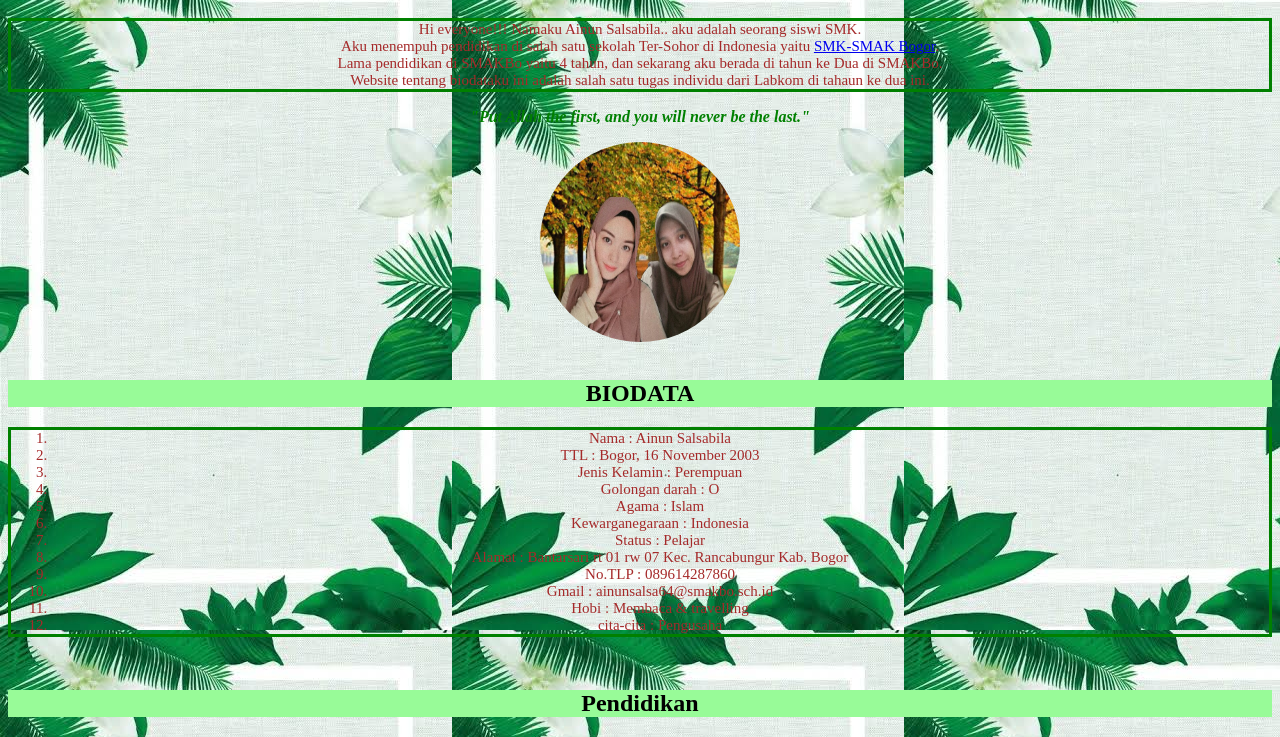
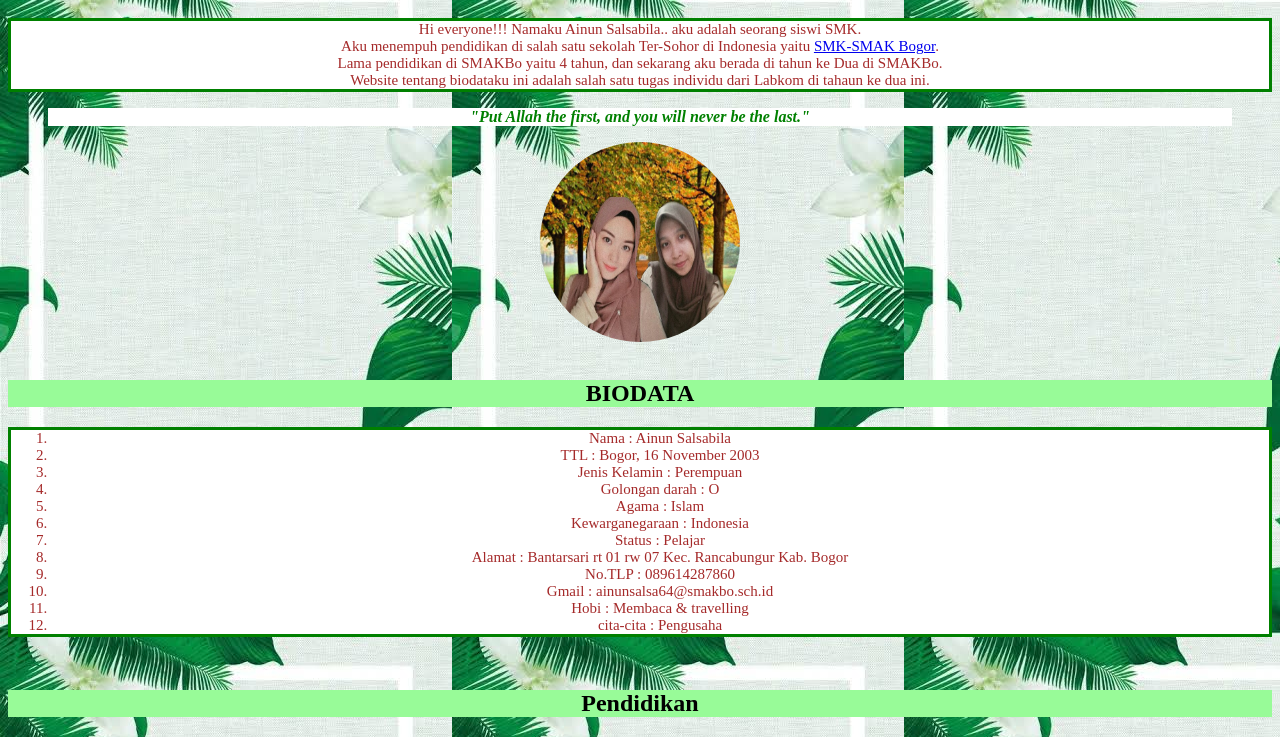
Before and after one commit to ainunsalsa64/AinunSalsabila.github.io, a plain HTML site: page index.html in a window 1280 px wide. Shown: the part 48-785 px from the top of the page. Drawn offline with Linux system fonts and the light colour scheme.

Commit message:
Add files via upload

```diff
--- a/index.css
+++ b/index.css
@@ -5,7 +5,9 @@ body {
 h1 { background-color: palegreen;
   color: white;
 }
-blockquote { color: green;
+blockquote {
+  background-color: white;
+  color: green;
 }
 img {
   border-radius: 50% ;
@@ -21,6 +23,7 @@ h2 {
   font-family: times new roman;
 }
 ol {
+  background-color: white;
   border-style: solid;
   border-color: green;
   font-family: times new roman;
@@ -28,6 +31,7 @@ ol {
   color:brown;
 }
 p {
+  background-color: white;
   border-style: solid;
   border-color: green;
   font-family: times new roman;
@@ -38,6 +42,7 @@ p {
   color:brown;
 }
 ul {
+  background-color: white;
   border-style: solid;
   border-color: green;
   font-family: times new roman;
```
